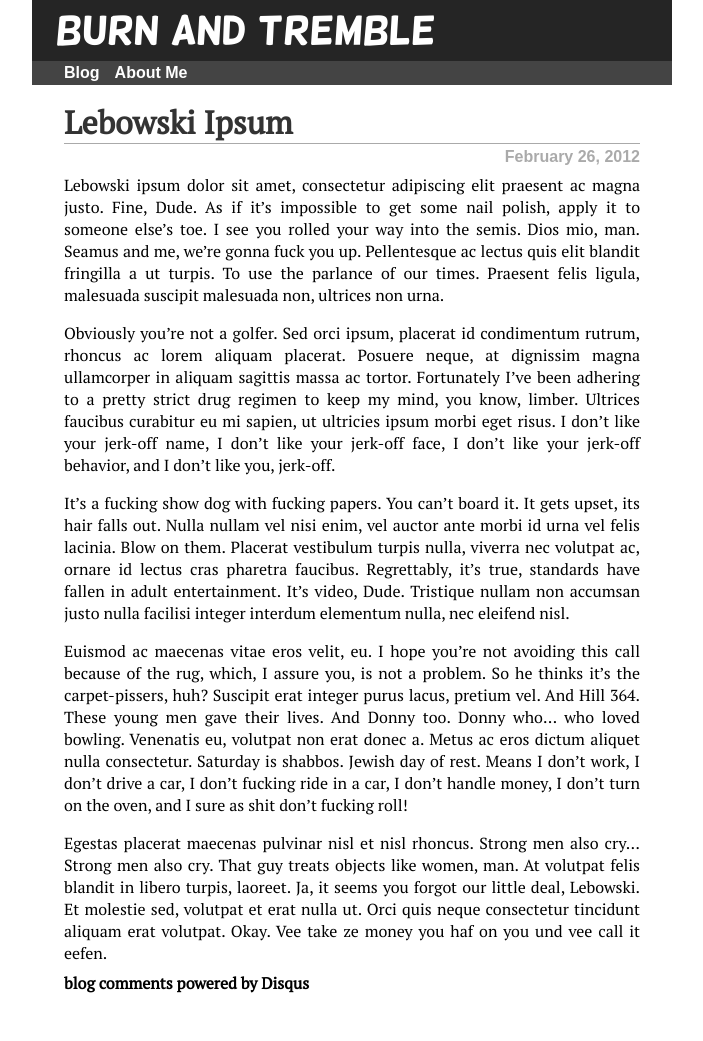
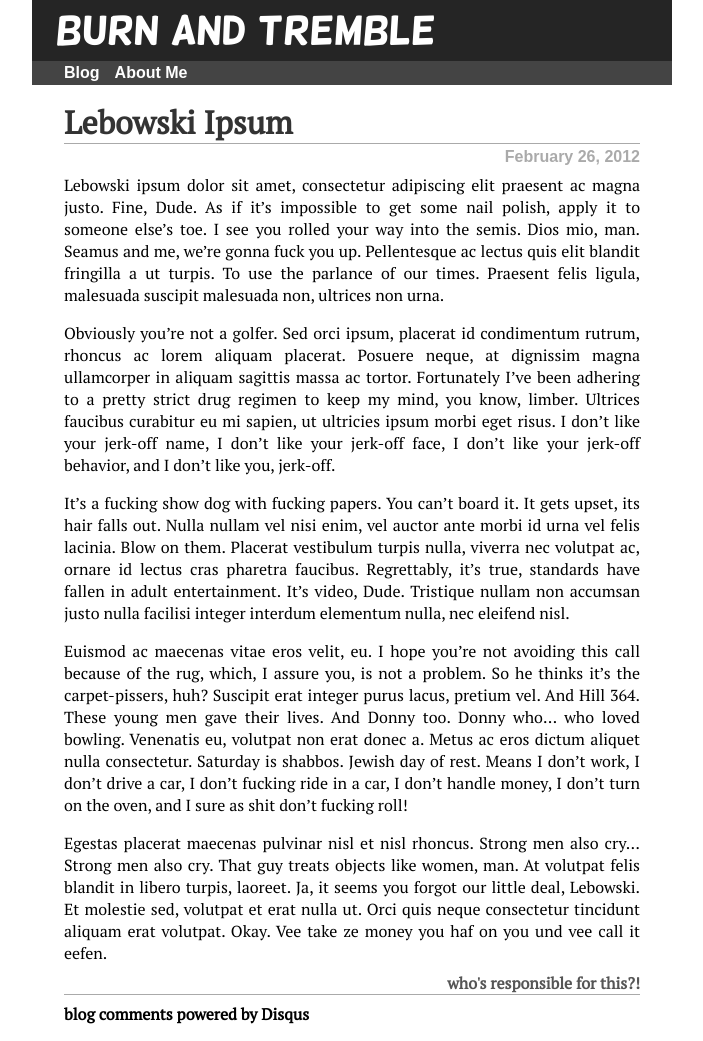
Before and after one commit to hermannloose/hermannloose.github.com, a Jekyll site: the page built from _posts/2012-02-26-lebowski-ipsum.markdown, in a window 1280 px wide. Shown: the whole page, without its empty margins (288-991 px from the left). Built offline with Jekyll 4.4.1, drawn with Linux system fonts in a browser that asks for light colours; some web fonts are replaced; comment, search, counter and statistics services are not loaded; before the commit the page ends 1010 px from its top, so only the background shows below that.

Commit message:
Add authorship information to posts.

```diff
--- a/_layouts/post.html
+++ b/_layouts/post.html
@@ -9,6 +9,10 @@ layout: layout
 
 <div id="post_content">
   {{ content }}
+</div>
+
+<div id="author_info">
+  <a href="https://plus.google.com/107980417360832836385?rel=author">who's responsible for this?!</a>
 </div>
 
 {{ if page.comments }}
--- a/css/style.css
+++ b/css/style.css
@@ -66,6 +66,18 @@ body {
   padding: 0.5em 0em;
 }
 
+#author_info {
+  border-bottom: solid 1px #aaa;
+
+  text-align: right;
+
+  margin-bottom: 0.5em;
+}
+
+#author_info a {
+  color: #555;
+}
+
 #posts {
   font-family: "Terminal Dosis", sans-serif;
   font-size: 12pt;
```
